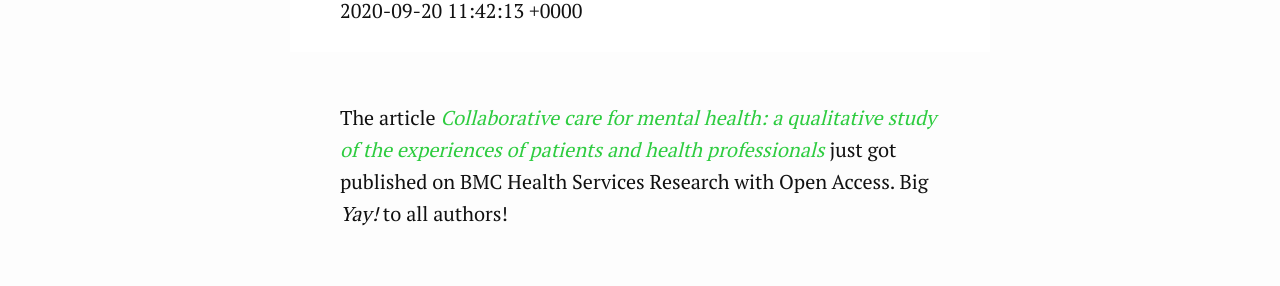
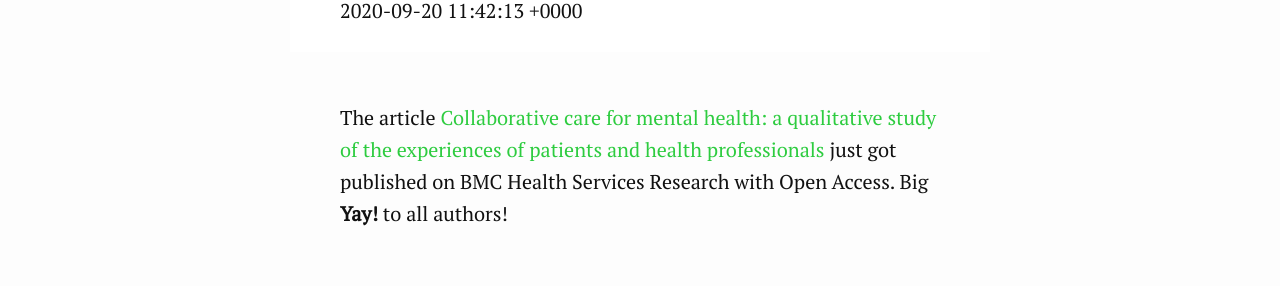
Before and after one commit to ogtveit/ogtveit.github.io, a Jekyll site: the page built from _posts/2020-09-20-we-published-a-thing.markdown, in a window 1280 px wide. Shown: the part 180-466 px from the top of the page. Built offline with Jekyll 4.4.1, drawn with Linux system fonts in a browser that asks for light colours; grey boxes are pictures that could not be loaded.

Commit message:
update stuff

```diff
--- a/_posts/2020-09-20-we-published-a-thing.markdown
+++ b/_posts/2020-09-20-we-published-a-thing.markdown
@@ -4,4 +4,4 @@ title:  'We published a thing'
 date:   2020-09-20 12:42:13 +0100
 categories: [publication]
 ---
-The article [*Collaborative care for mental health: a qualitative study of the experiences of patients and health professionals*](https://bmchealthservres.biomedcentral.com/articles/10.1186/s12913-020-05691-8) just got published on BMC Health Services Research with Open Access. Big _Yay!_ to all authors!
+The article [Collaborative care for mental health: a qualitative study of the experiences of patients and health professionals](https://bmchealthservres.biomedcentral.com/articles/10.1186/s12913-020-05691-8) just got published on BMC Health Services Research with Open Access. Big __Yay!__ to all authors!
```
